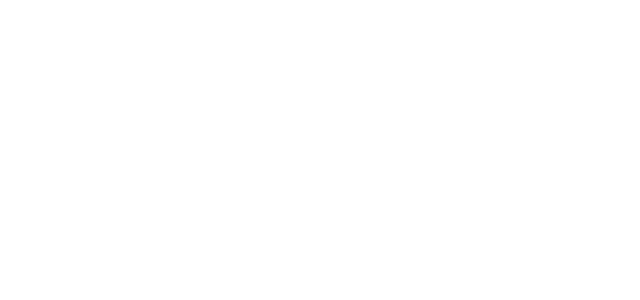
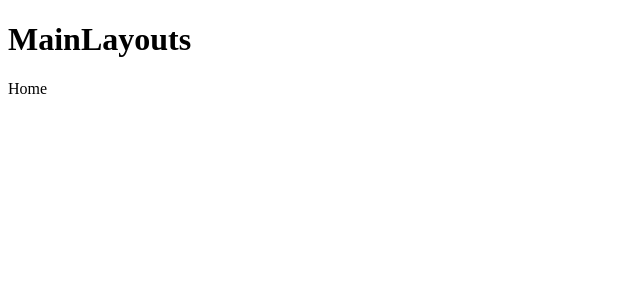
Before and after one commit to furkanarslan1/movie_app, a React (Vite) app: page / in a window 1280 px wide. Shown: the top 300 px of the page, without its empty margins (0-640 px from the left). Built offline with nearby package versions, Linux system fonts and the light colour scheme.

Commit message:
setup routing structure

```diff
--- a/src/App.jsx
+++ b/src/App.jsx
@@ -1,5 +1,24 @@
+import { createBrowserRouter, RouterProvider } from "react-router";
+import MainLayout from "./layouts/MainLayout";
+import Home from "./pages/Home";
+
+const router = createBrowserRouter([
+  {
+    path: "/",
+    element: <MainLayout />,
+    children: [
+      { index: true, element: <Home /> },
+      { path: "/home", element: <Home /> },
+    ],
+  },
+]);
+
 function App() {
-  return <></>;
+  return (
+    <>
+      <RouterProvider router={router} />
+    </>
+  );
 }
 
 export default App;
--- /dev/null
+++ b/src/layouts/MainLayout.jsx
@@ -0,0 +1,14 @@
+import React from "react";
+import { Outlet } from "react-router";
+
+export default function MainLayout() {
+  return (
+    <>
+      <h1>MainLayouts</h1>
+
+      <main>
+        <Outlet />
+      </main>
+    </>
+  );
+}
--- a/src/layouts/MainLayouts.jsx
+++ /dev/null
@@ -1,5 +0,0 @@
-import React from "react";
-
-export default function MainLayouts() {
-  return <div>MainLayouts</div>;
-}
--- /dev/null
+++ b/src/pages/Home.jsx
@@ -0,0 +1,5 @@
+import React from "react";
+
+export default function Home() {
+  return <div>Home</div>;
+}
```
